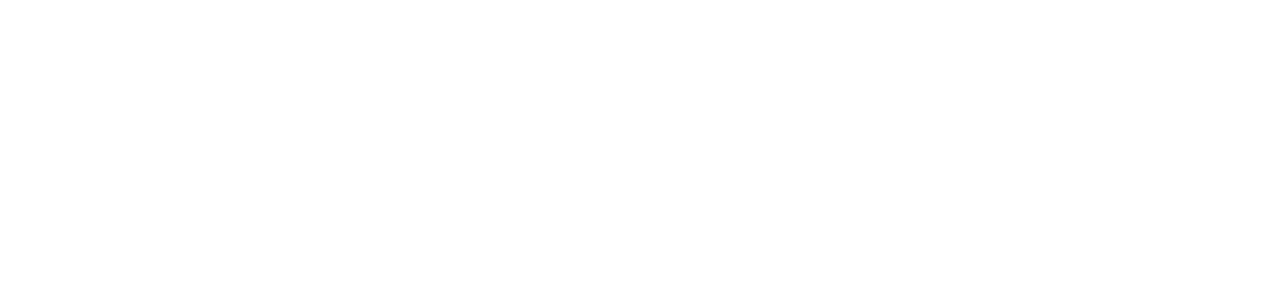
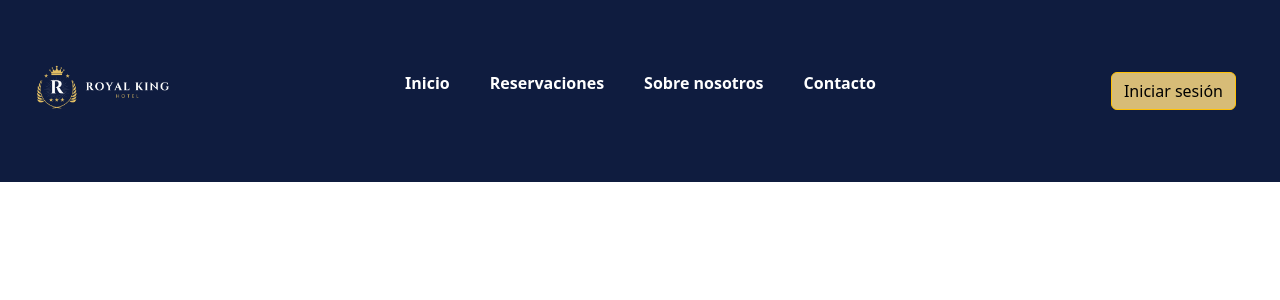
Before and after one commit to juacovanmessem/RoyalKingHotelFront, a React (Vite) app: page /Contacto in a window 1280 px wide. Shown: the top 300 px of the page. Built offline with nearby package versions, Linux system fonts and the light colour scheme.

Commit message:
Se creó el componente navbar, aun queda seguir editando

```diff
--- a/index.html
+++ b/index.html
@@ -9,5 +9,6 @@
   <body>
     <div id="root"></div>
     <script type="module" src="/src/main.jsx"></script>
+
   </body>
 </html>
--- a/src/App.jsx
+++ b/src/App.jsx
@@ -1,11 +1,12 @@
 import './App.css'
 import Login from './components/Login/Login'
+import PersonalNavbar from './components/Navbar/PersonalNavbar'
 
 function App() {
 
   return (
     <>
-
+      <PersonalNavbar />
     </>
   )
 }
--- /dev/null
+++ b/src/components/Navbar/Navbar.css
@@ -0,0 +1,28 @@
+.navbar{
+  background-color: #0f1c3f;
+  display: flex;
+  justify-content: space-between;
+  align-items: center;
+  color: white;
+}
+.nav-list {
+  list-style: none;
+  display: flex;
+  justify-content: space-between;
+}
+
+.nav-list li {
+  margin-right: 40px;
+}
+
+.nav-list a {
+  text-decoration: none;
+  color: white;
+  font-weight: bold;
+}
+
+.logoNav{
+  width: 150px;
+  height: 150px;
+
+}
--- /dev/null
+++ b/src/components/Navbar/PersonalNavbar.jsx
@@ -0,0 +1,28 @@
+import React from 'react'
+import './Navbar.css'
+import LogoNav from '../../images/Logo_Navbar.png';
+import Button from 'react-bootstrap/Button';
+const PersonalNavbar = () => {
+  return (
+    <>
+     <nav className='navbar navbar-expand-lg p-3 text-light fixed-top' expand="lg">
+      <div className='container-fluid'>
+       <img src={LogoNav} alt="Royal King Hotel Logo"  className='img-responsive logoNav' ></img>
+       <ul className="nav-list">
+         <li><a href="/">Inicio</a></li>
+         <li><a href="/">Reservaciones</a></li>
+         <li><a href="/sobre-nosotros">Sobre nosotros</a></li>
+         <li><a href="/contacto">Contacto</a></li>
+       </ul>
+
+       <Button variant="warning" type="submit" className='me-3 buttonHover yellowBG'>
+        Iniciar sesión
+       </Button>
+      </div>
+      </nav>
+
+    </>
+  )
+}
+
+export default PersonalNavbar;
```
